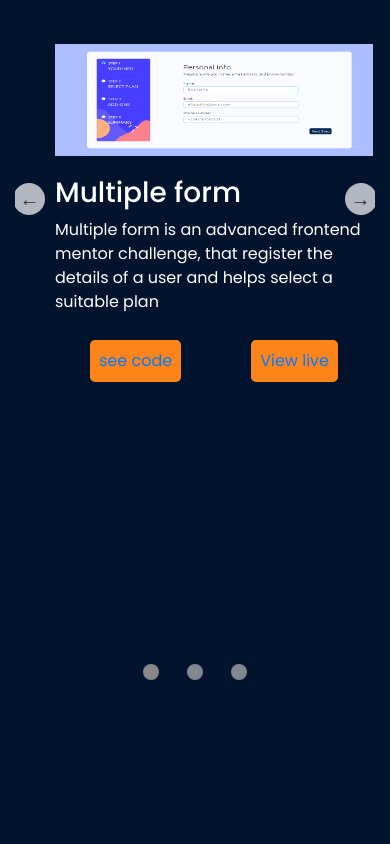
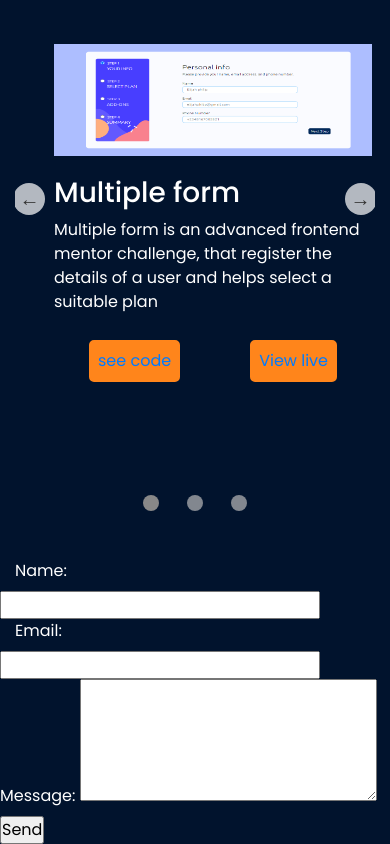
Before and after one commit to Gbangbolaoluwagbemiga/Portfolio, a plain HTML site: page index.html in a window 390 px wide. Shown: the part 2059-2903 px from the top of the page. Before the commit the page ends 2787 px from the top, so only its background shows below. Drawn offline with nearby package versions, Linux system fonts and the light colour scheme.

Commit message:
contact me started

```diff
--- a/css/slider.css
+++ b/css/slider.css
@@ -7,7 +7,7 @@
 
 .slider {
   max-width: 100vw;
-  height: 80vh;
+  height: 95vh;
   margin: 0;
   /* margin-left: 0; */
   position: relative;
@@ -114,8 +114,12 @@
     padding: 10px 0;
     margin: 10px 0;
   }
+  .slider {
+    height: 60vh;
+  }
+
   .slide {
-    left: 1px;
+    left: 0;
   }
 
   .slider__btn--left {
--- a/index.html
+++ b/index.html
@@ -307,6 +307,27 @@
           <div class="dots"></div>
         </div>
       </section>
+
+      <!-- contact me -->
+      <section class="contact sections"></section>
+      <div class="row">
+        <form
+          action="https://mail.google.com/mail/?view=cm&fs=1&to=gbangbolaphilip@gmail.com"
+          method="post"
+          enctype="text/plain"
+        >
+          <label for="name" class="col-md-6">Name:</label>
+          <input type="text" name="name" id="name" required />
+
+          <label for="email" class="col-md-6">Email:</label>
+          <input type="email" name="email" id="email" required />
+
+          <label for="message">Message:</label>
+          <textarea name="message" id="message" rows="5" required></textarea>
+
+          <input type="submit" value="Send" />
+        </form>
+      </div>
     </div>
   </body>
 </html>
```
